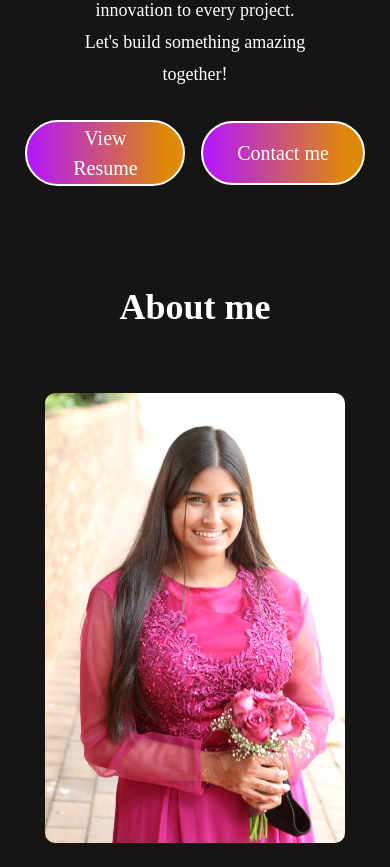
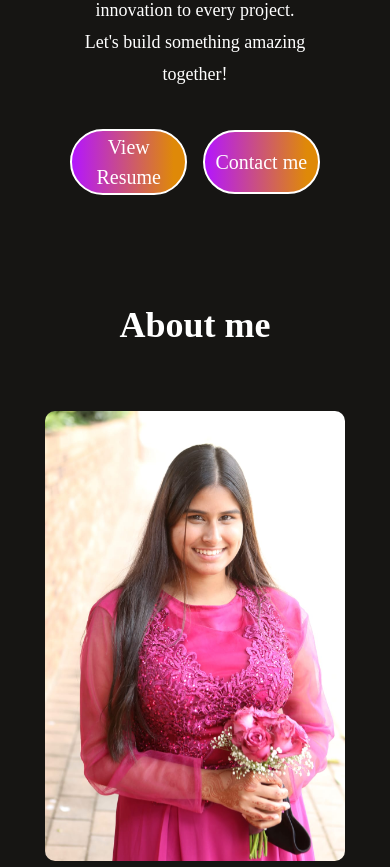
Before and after one commit to DBAnthony-12/React-Portfolio, a React (Vite) app: page / in a window 390 px wide. Shown: the part 1060-1927 px from the top of the page. Built offline with nearby package versions, Linux system fonts and the light colour scheme.

Commit message:
Changes made

```diff
--- a/src/Components/Hero/Hero.css
+++ b/src/Components/Hero/Hero.css
@@ -44,7 +44,7 @@
 
 .resume-container {
   border: 2px solid white;
-  padding: 10px 30px;
+  padding: 0px 30px;
   border-radius: 40px;
   background: linear-gradient(270deg, #df8908 10%, #b415ff 100%);
   cursor: pointer;
@@ -53,7 +53,7 @@
 }
 .resume-container .btn {
   color: white;
-  font-size: 20px;
+  font-size: 15px;
 }
 .resume-container:hover {
   transform: scale(1.05);
@@ -67,11 +67,9 @@
   background: linear-gradient(270deg, #df8908 10%, #b415ff 100%);
   color: #fff;
   cursor: pointer;
+  text-align: center;
+  transition: 0.5s;
 }
-
-/* .hero-connect:hover {
-  border: 2px solid white;
-} */
 
 .contactMe:hover {
   border-color: #b415ff;
@@ -106,11 +104,10 @@
 
   .resume-container,
   .contactMe {
-    width: 50%; /* Take 50% width on small screens */
-    text-align: center; /* Center text inside the div */
-    padding: 15px 30px; /* Adjust padding as needed */
-    border-radius: 40px; /* Rounded corners */
-    cursor: pointer;
+    display: inline-block; /* Stack elements vertically */
+    width: 50%; /* Full width */
+    text-align: center;
+    margin: 0px 0; /* Space between elements */
   }
 
   .nav-connect {
@@ -118,22 +115,34 @@
   }
 }
 @media (max-width: 768px) {
+  .resume-container,
   .contactMe {
-    display: block; /* Show on smaller screens */
+    display: block; /* Stack elements vertically */
+    width: 90%; /* Slightly reduced width to provide side padding */
+    text-align: center;
+    margin: 10px auto; /* Center align with auto margins */
+    padding: 10px 0; /* Adjust padding as needed */
+  }
+
+  .resume-container {
+    padding: 0px 0;
+    border-radius: 40px;
     font-size: 20px;
+    margin: 5px auto; /* Center align with auto margins */
+  }
+
+  .resume-container .btn {
+    font-size: 20px;
+    padding: 0px 10px; /* Ensure button has padding */
+  }
+
+  .contactMe {
+    font-size: 20px;
+    margin: 10px auto; /* Center align with auto margins */
+    padding: 15px 0; /* Adjust padding as needed */
+  }
+
+  .nav-connect {
+    margin-bottom: 20px; /* Increase margin for better spacing */
   }
 }
-@media (max-width: 768px) {
-  .resume-container {
-    display: inline-block;
-    padding: 0px 5px;
-    border-radius: 40px;
-    color: white;
-    cursor: pointer;
-    font-size: 10px;
-  }
-  .resume-container .btn {
-    font-size: 20px;
-    padding: 0px 20px;
-  }
-}
--- a/src/Components/Hero/Hero.jsx
+++ b/src/Components/Hero/Hero.jsx
@@ -41,6 +41,7 @@ const Hero = () => {
             href="https://drive.google.com/file/d/1sLInhdiokZ7zArBDzVTjBMGQVCxjyHXa/view?usp=drive_link"
             target="_blank"
             rel="noopener noreferrer"
+            // className="btn-link"
           >
             <button className="btn">View Resume</button>
           </a>
```
